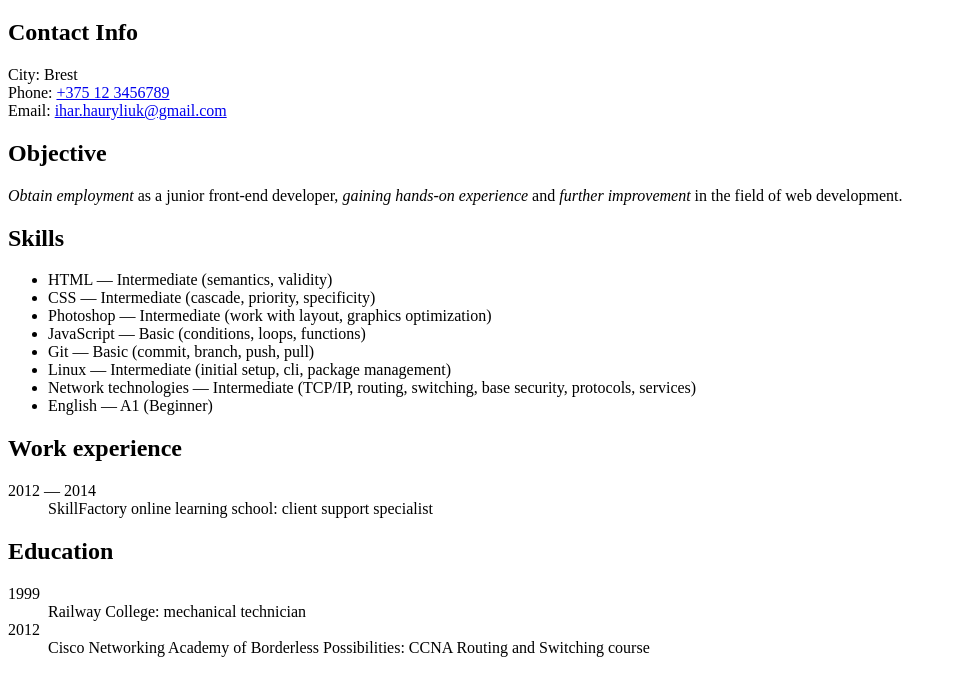
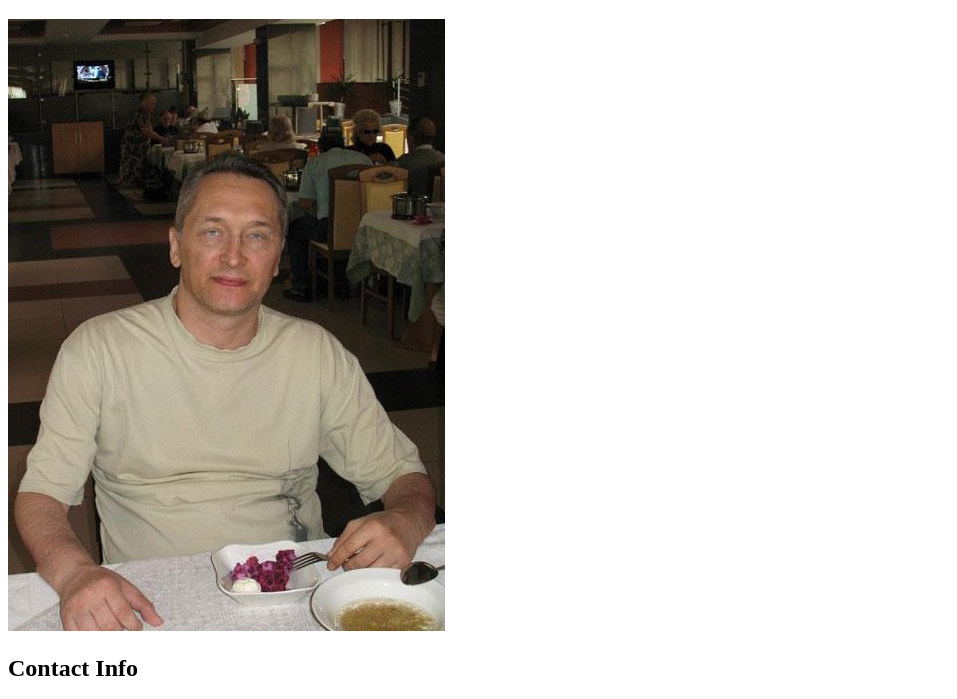
Before and after one commit to i-hauryliuk/rsschool-cv, a plain HTML site: page index.html in a window 1280 px wide. Shown: the part 61-760 px from the top of the page, without its empty margins (0-957 px from the left). Drawn offline with Linux system fonts and the light colour scheme.

Commit message:
refactor: add link to image in markup

```diff
--- a/index.html
+++ b/index.html
@@ -9,6 +9,7 @@
 <body class="page">
   <main class="resume">
     <h1 class="resume-title">Ihar Hauryliuk</h1>
+    <img src="img/i-hauryliuk.jpg" alt="Igor in the dining room of the sanatorium" width="437" height="612">
 
     <section class="contacts">
       <h2 class="contacts-title">Contact Info</h2>
```
